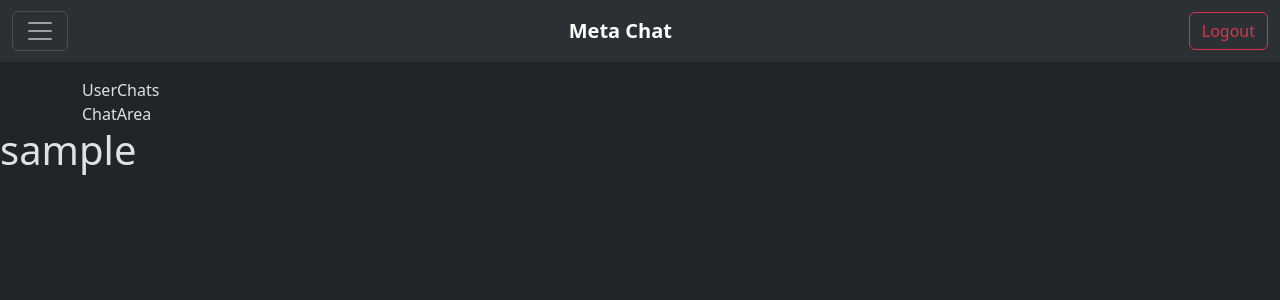
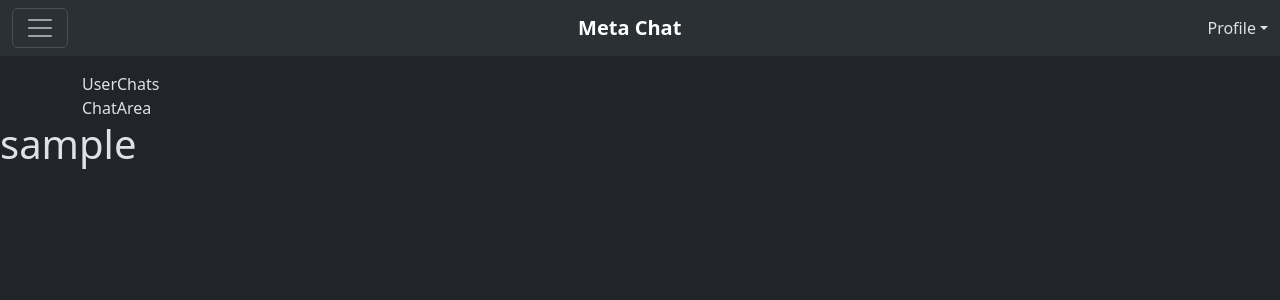
Before and after one commit to Anuj2906/Meta-Chat, a React (Create React App) app in the folder client/: page /chat in a window 1280 px wide. Shown: the top 300 px of the page. Built offline with nearby package versions, Linux system fonts and the light colour scheme; sample sign-in values are in the browser's storage.

Commit message:
initial commit

```diff
--- a/client/src/components/ChatNav.js
+++ b/client/src/components/ChatNav.js
@@ -8,6 +8,8 @@ import Offcanvas from 'react-bootstrap/Offcanvas';
 import { AuthContext } from '../context/AuthContext';
 import { useContext } from 'react';
 import Search from './chatComponents/Search';
+import NavDropdown from 'react-bootstrap/NavDropdown';
+
 
 function ChatNav() {
   const { logoutUser } = useContext(AuthContext);
@@ -18,9 +20,22 @@ function ChatNav() {
           <Container fluid>
             <Navbar.Toggle aria-controls={`offcanvasNavbar-expand-${expand}`} />
             <Navbar.Brand href="#"><b>Meta Chat</b></Navbar.Brand>
-            <Button onClick={()=> logoutUser()} to="/login" variant="outline-danger" className="my-1">
-                Logout
-            </Button>
+            <NavDropdown title="Profile" id="basic-nav-dropdown">
+              <Container fluid>
+                <NavDropdown.Item href="#action/3.1">Action</NavDropdown.Item>
+                <NavDropdown.Item href="#action/3.2">
+                  Another action
+                </NavDropdown.Item>
+                <NavDropdown.Item href="#action/3.3">Something</NavDropdown.Item>
+                <NavDropdown.Divider />
+                <NavDropdown.Item href="#action/3.4">
+                  <Button onClick={()=> logoutUser()} to="/login" variant="outline-danger" className="my-1">
+                    Logout
+                  </Button>
+                </NavDropdown.Item>
+              </Container>
+            </NavDropdown>
+
             <Navbar.Offcanvas
               id={`offcanvasNavbar-expand-${expand}`}
               aria-labelledby={`offcanvasNavbarLabel-expand-${expand}`}
```
